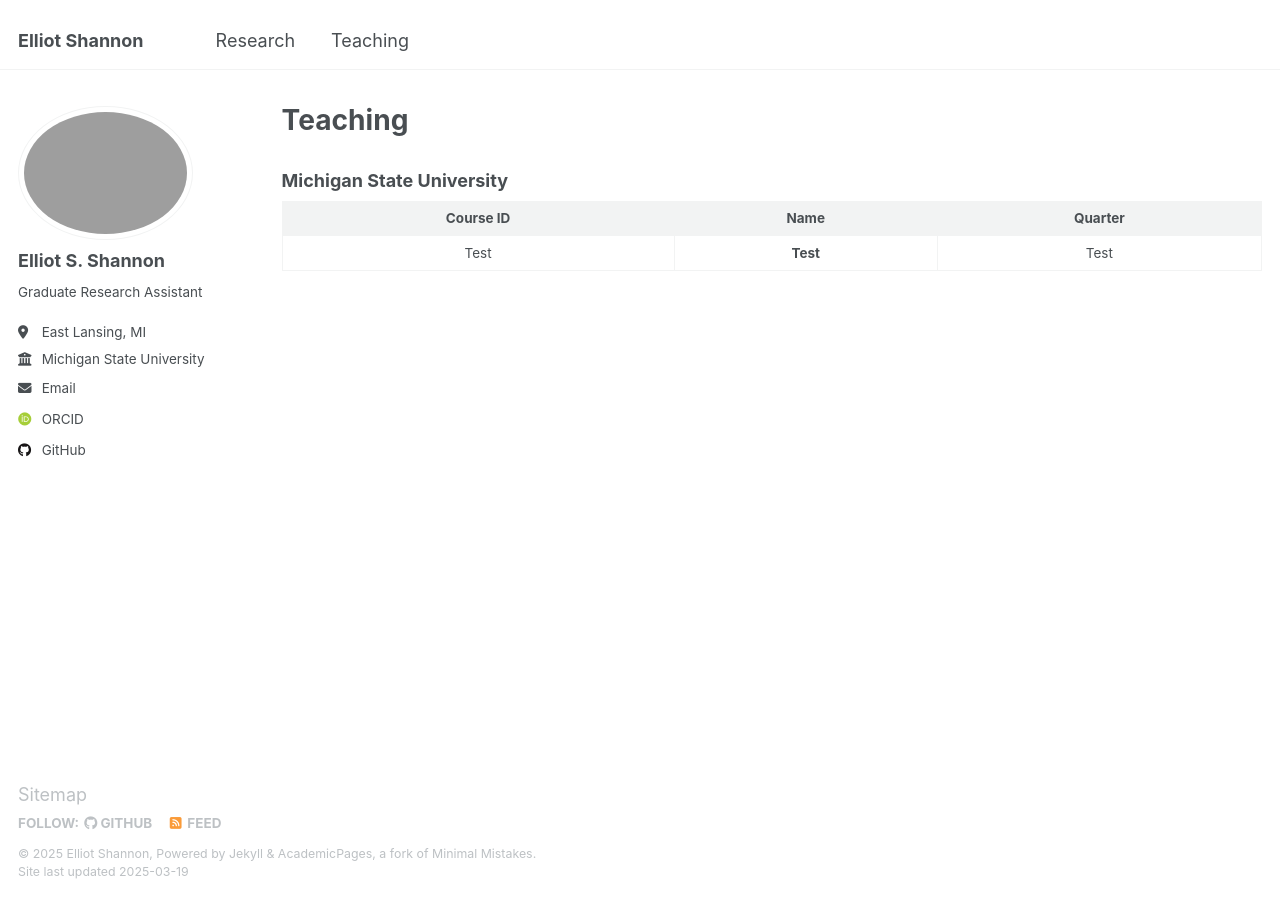
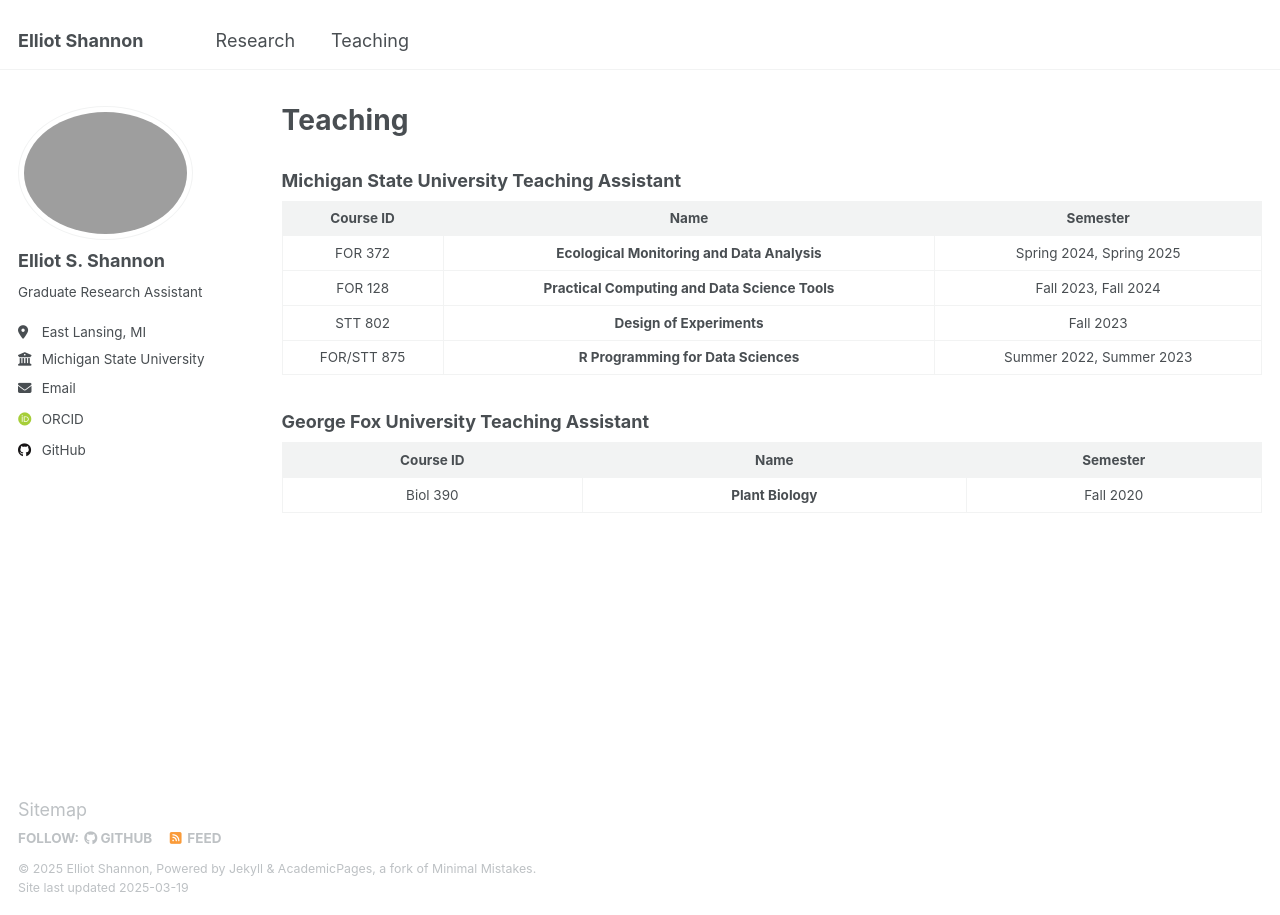
Before and after one commit to elliotshannon/elliotshannon.github.io, a Jekyll site: the page built from _pages/teaching.md, in a window 1280 px wide. Built offline with Jekyll 4.4.1, drawn with Linux system fonts in a browser that asks for light colours; some web fonts are replaced.

Commit message:
added courses to teaching page

```diff
--- a/_pages/teaching.md
+++ b/_pages/teaching.md
@@ -7,8 +7,18 @@
 
 {% include base_path %}
 
-### Michigan State University
+### Michigan State University Teaching Assistant
 
-| Course ID | Name | Quarter |
+| Course ID | Name | Semester |
 | :--------: |:-----------------:| :----------:|
-| Test | **Test** | Test |
+| FOR 372 | **Ecological Monitoring and Data Analysis** | Spring 2024, Spring 2025|
+| FOR 128 | **Practical Computing and Data Science Tools** | Fall 2023, Fall 2024 |
+| STT 802 | **Design of Experiments** | Fall 2023 |
+| FOR/STT 875 | **R Programming for Data Sciences** | Summer 2022, Summer 2023 |
+
+
+### George Fox University Teaching Assistant
+
+| Course ID | Name | Semester |
+| :--------: |:-----------------:| :----------:|
+| Biol 390 | **Plant Biology** | Fall 2020 |
```
